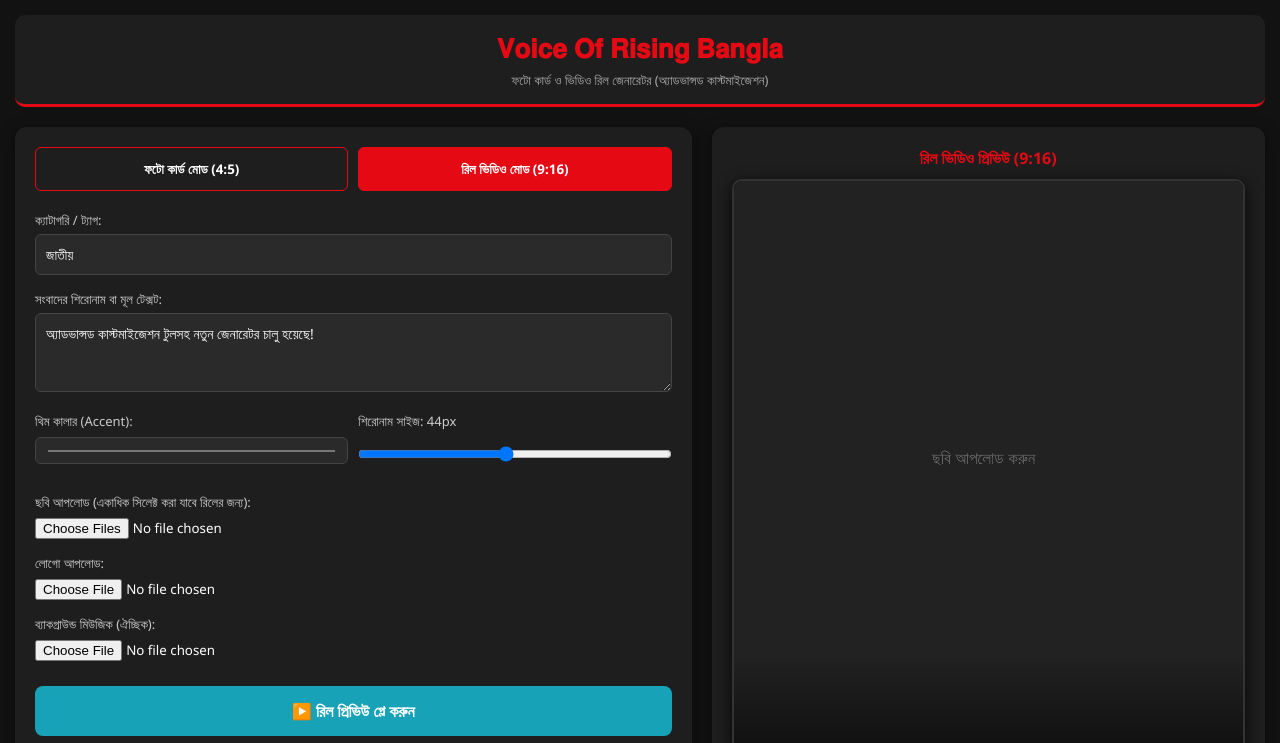
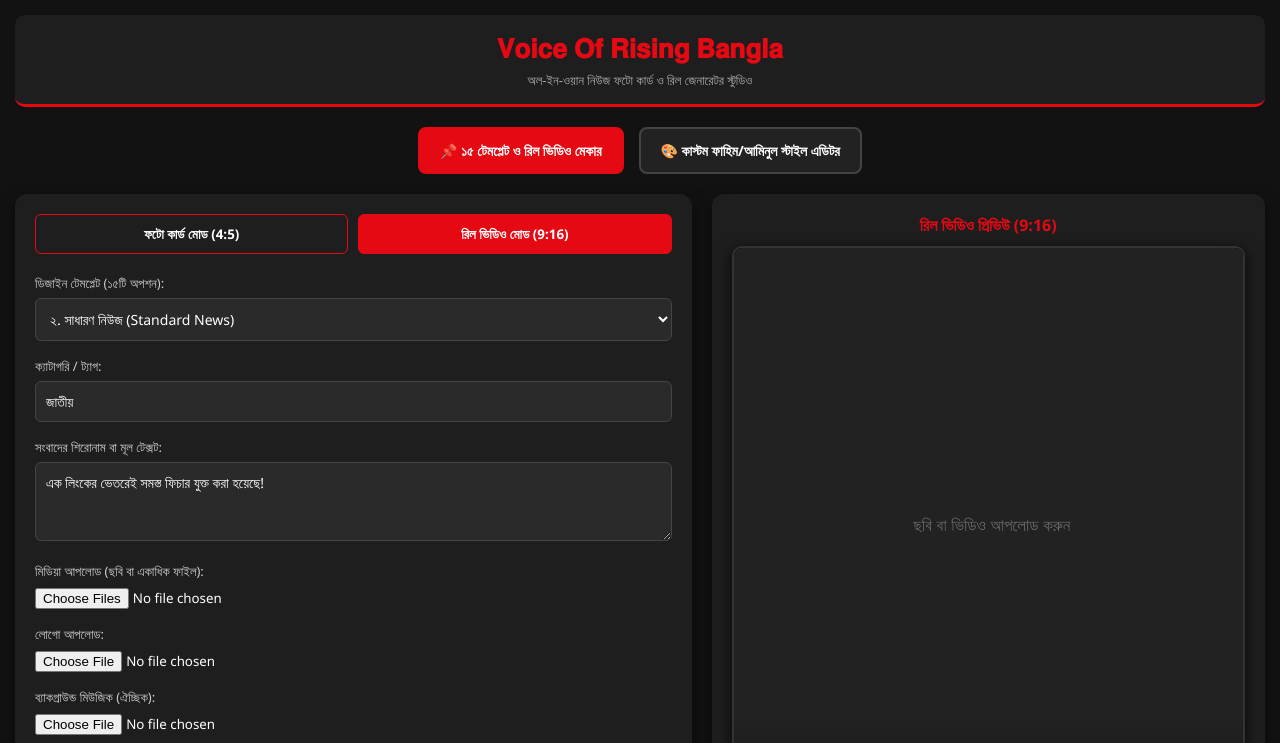
Before and after one commit to thehudhudpost-design/-VOR-Bangla, a plain HTML site: page index.html in a window 1280 px wide. Both pictures are taken after a click on the button "রিল ভিডিও মোড (9:16)". Shown: the top 743 px of the page. Drawn offline with Linux system fonts and the light colour scheme.

Commit message:
Update index.html

```diff
--- a/index.html
+++ b/index.html
@@ -3,7 +3,7 @@
 <head>
     <meta charset="UTF-8">
     <meta name="viewport" content="width=device-width, initial-scale=1.0">
-    <title>Voice Of Rising Bangla - প্রফেশনাল নিউজ ও ফটো কার্ড জেনারেটর</title>
+    <title>Voice Of Rising Bangla - অল-ইন-ওয়ান স্টুডিও</title>
     <style>
         :root {
             --primary: #e50914;
@@ -21,6 +21,11 @@
         header h1 { color: var(--primary); font-size: 26px; margin-bottom: 5px; }
         header p { color: #aaa; font-size: 13px; }
 
+        /* Global Tabs to Switch Between Systems */
+        .global-tabs { display: flex; justify-content: center; gap: 15px; margin-bottom: 20px; flex-wrap: wrap; }
+        .tab-btn { padding: 12px 20px; background: #222; border: 2px solid #444; color: #fff; border-radius: 8px; cursor: pointer; font-weight: bold; transition: 0.3s; font-size: 14px; }
+        .tab-btn.active { background: var(--primary); border-color: var(--primary); }
+
         .app-container { max-width: 1250px; margin: 0 auto; display: grid; grid-template-columns: 1.1fr 0.9fr; gap: 20px; }
         @media (max-width: 900px) { .app-container { grid-template-columns: 1fr; } }
 
@@ -28,19 +33,17 @@
 
         .mode-switch { display: flex; gap: 10px; margin-bottom: 20px; }
         .mode-btn {
-            flex: 1; padding: 12px; border: 1px solid var(--primary); background: transparent;
+            flex: 1; padding: 10px; border: 1px solid var(--primary); background: transparent;
             color: #fff; border-radius: 6px; cursor: pointer; font-weight: bold; transition: 0.3s;
         }
         .mode-btn.active { background: var(--primary); }
 
-        .form-group { margin-bottom: 15px; }
-        label { display: block; margin-bottom: 5px; font-size: 13px; color: #ccc; }
+        .form-group { margin-bottom: 16px; }
+        label { display: block; margin-bottom: 6px; font-size: 13px; color: #ccc; }
 
         input[type="text"], textarea, select, input[type="color"], input[type="range"] {
             width: 100%; padding: 10px; border-radius: 6px; border: 1px solid #444; background: var(--input-bg); color: #fff; outline: none; font-size: 14px;
         }
-
-        .row-group { display: grid; grid-template-columns: 1fr 1fr; gap: 10px; }
 
         .btn-action {
             width: 100%; padding: 14px; border: none; border-radius: 8px; background: var(--primary);
@@ -59,18 +62,25 @@
 
     <header>
         <h1>𝐕𝐨𝐢𝐜𝐞 𝐎𝐟 𝐑𝐢𝐬𝐢𝐧𝐠 𝐁𝐚𝐧𝐠𝐥𝐚</h1>
-        <p>ফটো কার্ড ও ভিডিও রিল জেনারেটর (অ্যাডভান্সড কাস্টমাইজেশন)</p>
+        <p>অল-ইন-ওয়ান নিউজ ফটো কার্ড ও রিল জেনারেটর স্টুডিও</p>
     </header>
+
+    <!-- Global Tabs to Switch Between Versions inside same page -->
+    <div class="global-tabs">
+        <button class="tab-btn active" id="tabSys1" onclick="switchSystem(1)">📌 ১৫ টেমপ্লেট ও রিল ভিডিও মেকার</button>
+        <button class="tab-btn" id="tabSys2" onclick="switchSystem(2)">🎨 কাস্টম ফাহিম/আমিনুল স্টাইল এডিটর</button>
+    </div>
 
     <div class="app-container">
         <!-- Control Panel -->
         <div class="panel">
-            <div class="mode-switch">
+            <div class="mode-switch" id="modeSwitchBox">
                 <button class="mode-btn active" id="btnCardMode" onclick="setMode('card')">ফটো কার্ড মোড (4:5)</button>
                 <button class="mode-btn" id="btnReelMode" onclick="setMode('reel')">রিল ভিডিও মোড (9:16)</button>
             </div>
 
-            <!-- Template Selector -->
+            <!-- System 1 Controls -->
+            <div id="sys1Controls">
                 <div class="form-group" id="templateGroup">
                     <label for="templateSelect">ডিজাইন টেমপ্লেট (১৫টি অপশন):</label>
                     <select id="templateSelect" onchange="updateCanvas()">
@@ -91,6 +101,19 @@
                         <option value="15">১৫. ফ্যাক্ট চেক (Fact Check)</option>
                     </select>
                 </div>
+            </div>
+
+            <!-- System 2 Controls (Custom Style) -->
+            <div id="sys2Controls" style="display: none;">
+                <div class="form-group">
+                    <label for="accentColor">থিম কালার (Accent Color):</label>
+                    <input type="color" id="accentColor" value="#e50914" oninput="updateCanvas()">
+                </div>
+                <div class="form-group">
+                    <label for="fontSizeRange">শিরোনাম ফন্ট সাইজ: <span id="fontSizeVal">44</span>px</label>
+                    <input type="range" id="fontSizeRange" min="30" max="60" value="44" oninput="document.getElementById('fontSizeVal').innerText=this.value; updateCanvas()">
+                </div>
+            </div>
 
             <div class="form-group">
                 <label for="category">ক্যাটাগরি / ট্যাগ:</label>
@@ -99,29 +122,17 @@
 
             <div class="form-group">
                 <label for="headline">সংবাদের শিরোনাম বা মূল টেক্সট:</label>
-                <textarea id="headline" rows="3" oninput="updateCanvas()">অ্যাডভান্সড কাস্টমাইজেশন টুলসহ নতুন জেনারেটর চালু হয়েছে!</textarea>
+                <textarea id="headline" rows="3" oninput="updateCanvas()">এক লিংকের ভেতরেই সমস্ত ফিচার যুক্ত করা হয়েছে!</textarea>
             </div>
 
             <div class="form-group" id="subheadGroup">
                 <label for="subhead">সাব-হেডলাইন / বক্তার নাম:</label>
-                <input type="text" id="subhead" value="সহজেই সাইট থেকে কাস্টমাইজ করে ডাউনলোড করুন" oninput="updateCanvas()">
-            </div>
-
-            <!-- Fahim / Aminul Style Custom Controls -->
-            <div class="row-group">
-                <div class="form-group">
-                    <label for="accentColor">থিম কালার (Accent):</label>
-                    <input type="color" id="accentColor" value="#e50914" oninput="updateCanvas()">
-                </div>
-                <div class="form-group">
-                    <label for="fontSizeRange">শিরোনাম সাইজ: <span id="fontSizeVal">44</span>px</label>
-                    <input type="range" id="fontSizeRange" min="30" max="60" value="44" oninput="document.getElementById('fontSizeVal').innerText=this.value; updateCanvas()">
-                </div>
+                <input type="text" id="subhead" value="আপনার পছন্দমতো মোড সিলেক্ট করুন" oninput="updateCanvas()">
             </div>
 
             <div class="form-group">
-                <label for="bgImage">ছবি আপলোড (একাধিক সিলেক্ট করা যাবে রিলের জন্য):</label>
-                <input type="file" id="bgImage" accept="image/*" multiple>
+                <label for="bgImage">মিডিয়া আপলোড (ছবি বা একাধিক ফাইল):</label>
+                <input type="file" id="bgImage" accept="image/*,video/*" multiple>
             </div>
 
             <div class="form-group">
@@ -158,10 +169,28 @@
     <script>
         const canvas = document.getElementById('mainCanvas');
         const ctx = canvas.getContext('2d');
+        let currentSystem = 1;
         let currentMode = 'card';
         let loadedImages = [];
         let uploadedLogo = null;
         let animInterval = null;
+
+        function switchSystem(sys) {
+            currentSystem = sys;
+            document.getElementById('tabSys1').classList.toggle('active', sys === 1);
+            document.getElementById('tabSys2').classList.toggle('active', sys === 2);
+            document.getElementById('sys1Controls').style.display = sys === 1 ? 'block' : 'none';
+            document.getElementById('sys2Controls').style.display = sys === 2 ? 'block' : 'none';
+
+            // System 2 supports photo card only cleanly
+            if(sys === 2) {
+                setMode('card');
+                document.getElementById('modeSwitchBox').style.display = 'none';
+            } else {
+                document.getElementById('modeSwitchBox').style.display = 'flex';
+            }
+            updateCanvas();
+        }
 
         function setMode(mode) {
             currentMode = mode;
@@ -171,7 +200,6 @@
             document.getElementById('cardActions').style.display = mode === 'card' ? 'block' : 'none';
             document.getElementById('reelActions').style.display = mode === 'reel' ? 'block' : 'none';
             document.getElementById('subheadGroup').style.display = mode === 'card' ? 'block' : 'none';
-            document.getElementById('templateGroup').style.display = mode === 'card' ? 'block' : 'none';
             document.getElementById('audioGroup').style.display = mode === 'reel' ? 'block' : 'none';
 
             if(mode === 'card') {
@@ -220,7 +248,7 @@
             const templateId = document.getElementById('templateSelect').value;
             const imgHeight = currentMode === 'card' ? 800 : 1200;
 
-            ctx.fillStyle = (templateId === '4' && currentMode === 'card') ? '#050505' : '#111';
+            ctx.fillStyle = '#111';
             ctx.fillRect(0, 0, canvas.width, canvas.height);
 
             if (loadedImages.length > 0 && loadedImages[imgIdx]) {
@@ -238,19 +266,76 @@
                 ctx.fillRect(0, 0, canvas.width, imgHeight);
                 ctx.fillStyle = '#666';
                 ctx.font = '36px Arial';
-                ctx.fillText('ছবি আপলোড করুন', canvas.width / 2 - 120, imgHeight / 2);
+                ctx.fillText('ছবি বা ভিডিও আপলোড করুন', canvas.width / 2 - 160, imgHeight / 2);
             }
 
+            if(currentSystem === 1) {
                 if(currentMode === 'card') {
                     applyTemplateOverlay(templateId, imgHeight);
                 } else {
                     applyReelOverlay();
                 }
+            } else {
+                applyCustomSystemOverlay(imgHeight);
+            }
 
-            drawFooter(templateId);
+            drawFooter();
         }
 
         function applyTemplateOverlay(templateId, imgHeight) {
+            const headline = document.getElementById('headline').value;
+            const subhead = document.getElementById('subhead').value;
+            const category = document.getElementById('category').value;
+            const headY = 880;
+
+            let grad = ctx.createLinearGradient(0, imgHeight - 250, 0, canvas.height);
+            grad.addColorStop(0, 'rgba(0,0,0,0)');
+            grad.addColorStop(0.3, 'rgba(0,0,0,0.85)');
+            grad.addColorStop(1, '#000000');
+            ctx.fillStyle = grad;
+            ctx.fillRect(0, imgHeight - 250, canvas.width, canvas.height - (imgHeight - 250));
+
+            if(category) {
+                ctx.fillStyle = '#e50914';
+                ctx.fillRect(60, 780, 220, 48);
+                ctx.fillStyle = '#fff';
+                ctx.font = 'bold 26px Arial';
+                ctx.fillText(category, 80, 814);
+            }
+
+            ctx.fillStyle = '#ffffff';
+            ctx.font = 'bold 44px Arial';
+            wrapText(ctx, headline, 60, headY, 960, 58);
+
+            if(subhead) {
+                ctx.fillStyle = '#d1d1d1';
+                ctx.font = '28px Arial';
+                wrapText(ctx, subhead, 60, 1110, 960, 40);
+            }
+        }
+
+        function applyReelOverlay() {
+            const headline = document.getElementById('headline').value;
+            const category = document.getElementById('category').value;
+
+            let grad = ctx.createLinearGradient(0, 1000, 0, 1920);
+            grad.addColorStop(0, 'rgba(0,0,0,0)');
+            grad.addColorStop(0.4, 'rgba(0,0,0,0.95)');
+            ctx.fillStyle = grad;
+            ctx.fillRect(0, 1000, 1080, 920);
+
+            ctx.fillStyle = '#00e676';
+            ctx.fillRect(60, 1380, 240, 55);
+            ctx.fillStyle = '#000';
+            ctx.font = 'bold 30px Arial';
+            ctx.fillText(category || 'ব্রেকিং নিউজ', 80, 1418);
+
+            ctx.fillStyle = '#ffffff';
+            ctx.font = 'bold 48px Arial';
+            wrapText(ctx, headline, 60, 1490, 960, 60);
+        }
+
+        function applyCustomSystemOverlay(imgHeight) {
             const headline = document.getElementById('headline').value;
             const subhead = document.getElementById('subhead').value;
             const category = document.getElementById('category').value;
@@ -273,21 +358,6 @@
                 ctx.fillText(category, 80, 814);
             }
 
-            if(templateId === '15') {
-                ctx.save();
-                ctx.strokeStyle = customColor; ctx.lineWidth = 6;
-                ctx.strokeRect(750, 700, 260, 90);
-                ctx.fillStyle = customColor; ctx.font = 'bold 36px Arial';
-                ctx.fillText('সত্যতা যাচাই', 770, 758);
-                ctx.restore();
-            }
-
-            if(templateId === '3') {
-                ctx.fillStyle = 'rgba(255, 152, 0, 0.4)';
-                ctx.font = 'bold 160px Georgia';
-                ctx.fillText('“', 50, headY - 10);
-            }
-
             ctx.fillStyle = '#ffffff';
             ctx.font = `bold ${fSize}px Arial`;
             wrapText(ctx, headline, 60, headY, 960, fSize + 14);
@@ -299,35 +369,11 @@
             }
         }
 
-        function applyReelOverlay() {
-            const headline = document.getElementById('headline').value;
-            const category = document.getElementById('category').value;
-            const customColor = document.getElementById('accentColor').value;
-            const fSize = parseInt(document.getElementById('fontSizeRange').value);
-
-            let grad = ctx.createLinearGradient(0, 1000, 0, 1920);
-            grad.addColorStop(0, 'rgba(0,0,0,0)');
-            grad.addColorStop(0.4, 'rgba(0,0,0,0.95)');
-            ctx.fillStyle = grad;
-            ctx.fillRect(0, 1000, 1080, 920);
+        function drawFooter() {
+            const footerY = currentMode === 'card' ? 1270 : 1840;
+            const customColor = currentSystem === 2 ? document.getElementById('accentColor').value : '#e50914';
 
             ctx.fillStyle = customColor;
-            ctx.fillRect(60, 1380, 240, 55);
-            ctx.fillStyle = '#fff';
-            ctx.font = 'bold 30px Arial';
-            ctx.fillText(category || 'ব্রেকিং নিউজ', 80, 1418);
-
-            ctx.fillStyle = '#ffffff';
-            ctx.font = `bold ${fSize + 4}px Arial`;
-            wrapText(ctx, headline, 60, 1490, 960, fSize + 16);
-        }
-
-        function drawFooter(templateId) {
-            const footerY = currentMode === 'card' ? 1270 : 1840;
-            const customColor = document.getElementById('accentColor').value;
-            let footerBg = (templateId === '4' && currentMode === 'card') ? '#222' : customColor;
-
-            ctx.fillStyle = footerBg;
             ctx.fillRect(0, footerY, 1080, 80);
 
             ctx.fillStyle = '#ffffff';
```
Lines whose indentation alone changed are shown as unchanged.
